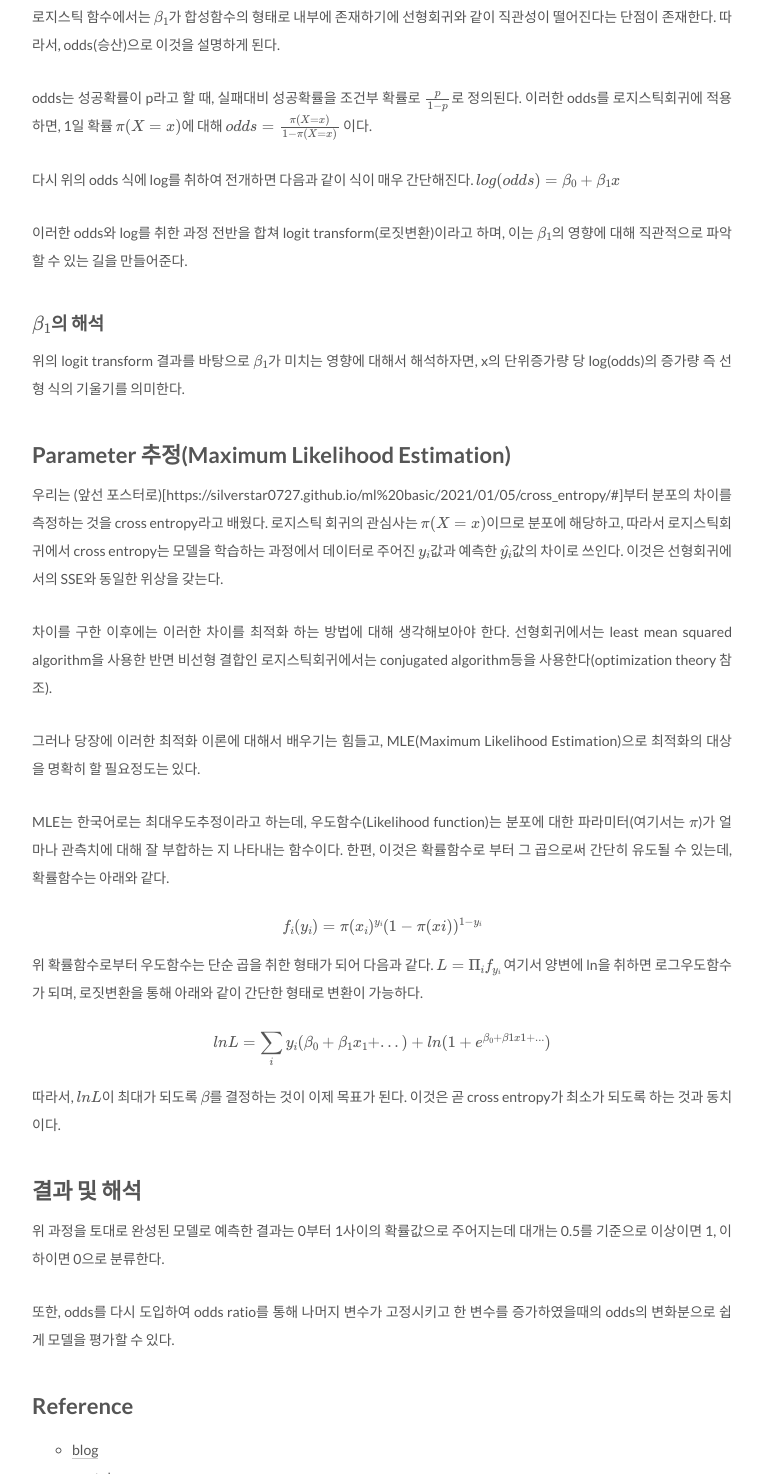
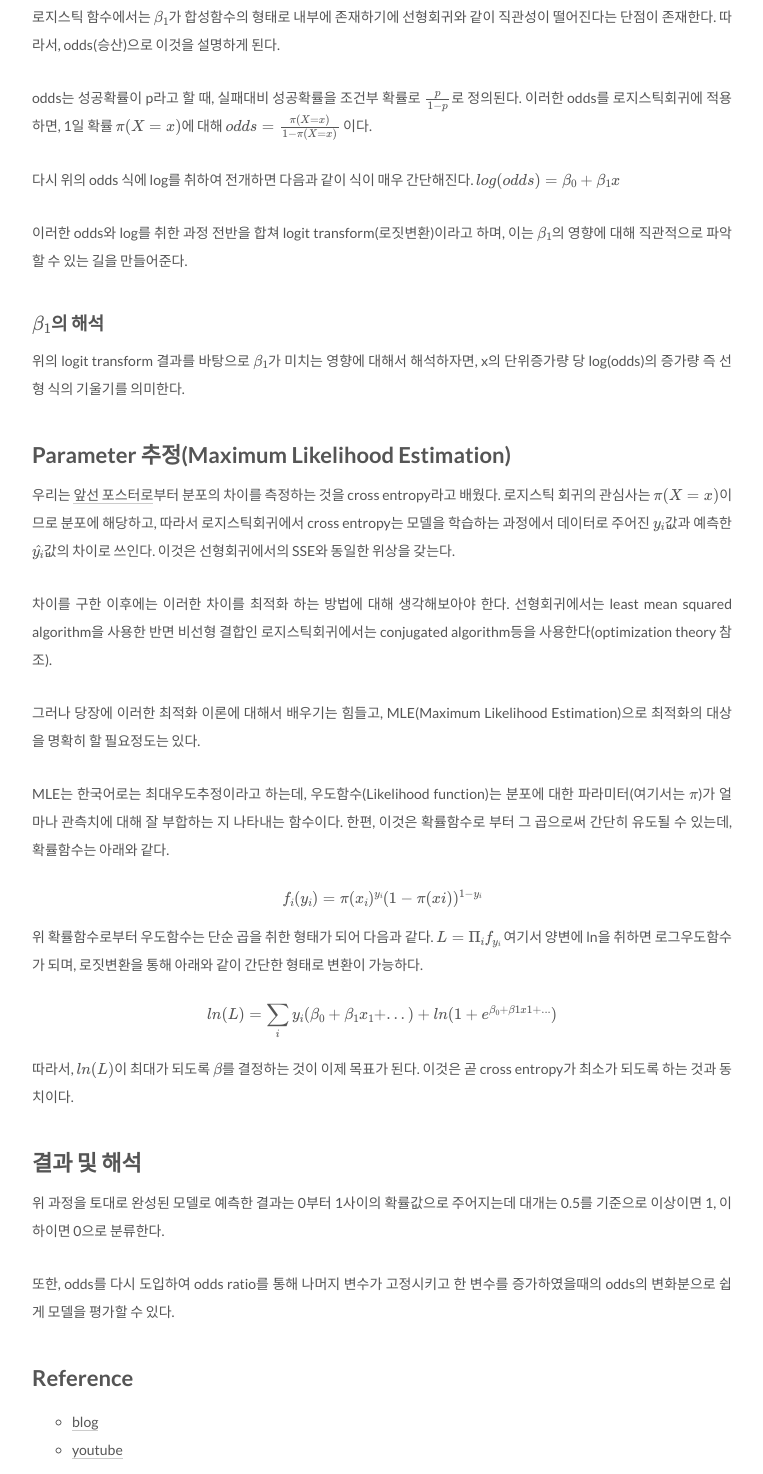
Before and after one commit to silverstar0727/silverstar0727.github.io, a Jekyll site: the page built from _posts/ml basic/2021-01-05-로지스틱회귀.md, in a window 1280 px wide, cut to the strip 1756-3230 px from the top of the page. Shown: the whole strip, without its empty margins (258-1021 px from the left). Built offline with Jekyll 4.4.1, drawn with Linux system fonts in a browser that asks for light colours; formulas are drawn with MathJax 3; comment, search, counter and statistics services are not loaded.

Commit message:
Update 2021-01-05-로지스틱회귀.md

```diff
--- a/_posts/ml basic/2021-01-05-로지스틱회귀.md
+++ b/_posts/ml basic/2021-01-05-로지스틱회귀.md
@@ -88,9 +88,9 @@ $$ f_{i}(y_{i}) = \pi(x_{i})^{y_{i}} (1 - \pi(x{i}))^{1-y_{i}}$$
 
 위 확률함수로부터 우도함수는 단순 곱을 취한 형태가 되어 다음과 같다. $L = \Pi_{i} f_{y_{i}}$ 여기서 양변에 ln을 취하면 로그우도함수가 되며, 로짓변환을 통해 아래와 같이 간단한 형태로 변환이 가능하다.
 
-$$ln{L} = \sum_{i}{y_{i}(\beta_{0} + \beta_{1}x_1 +...) + ln(1+e^{\beta_{0} + \beta{1}x1 + ...})}$$
+$$ln(L) = \sum_{i}{y_{i}(\beta_{0} + \beta_{1}x_1 +...) + ln(1+e^{\beta_{0} + \beta{1}x1 + ...})}$$
 
-따라서, $ln{L}$이 최대가 되도록 $\beta$를 결정하는 것이 이제 목표가 된다. 이것은 곧 cross entropy가 최소가 되도록 하는 것과 동치이다.
+따라서, $ln(L)$이 최대가 되도록 $\beta$를 결정하는 것이 이제 목표가 된다. 이것은 곧 cross entropy가 최소가 되도록 하는 것과 동치이다.
 
 ## 결과 및 해석
 위 과정을 토대로 완성된 모델로 예측한 결과는 0부터 1사이의 확률값으로 주어지는데 대개는 0.5를 기준으로 이상이면 1, 이하이면 0으로 분류한다.
```
Also changed, not shown: other parts of _posts/ml basic/2021-01-05-로지스틱회귀.md (+1 -1 lines).
